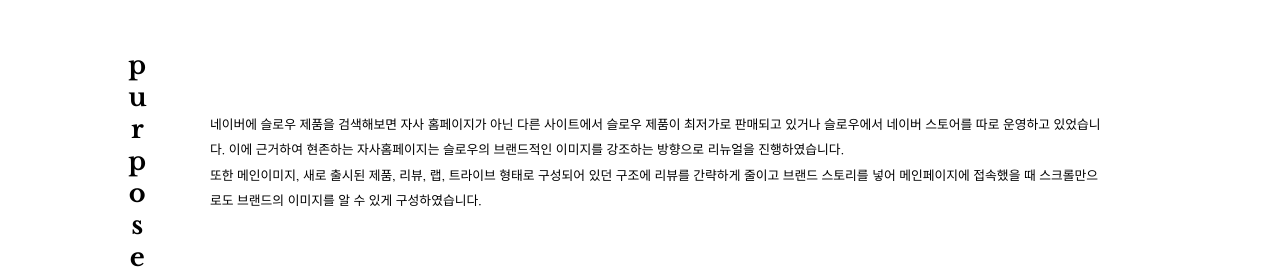
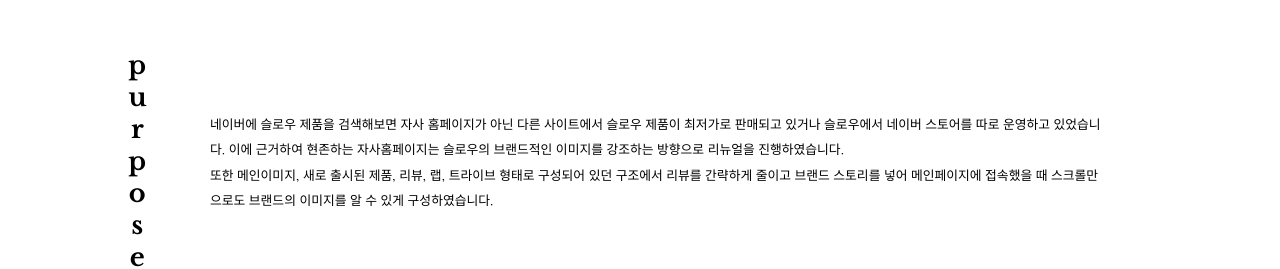
Before and after one commit to takethisbus/Portfolio, a plain HTML site: page slou.html in a window 1280 px wide. Shown: the part 1641-1910 px from the top of the page. Drawn offline with nearby package versions, Linux system fonts and the light colour scheme.

Commit message:
설명 수정

```diff
--- a/slou.html
+++ b/slou.html
@@ -95,7 +95,7 @@
 			<h2>purpose.</h2>
 			<div>
 				<p>네이버에 슬로우 제품을 검색해보면 자사 홈페이지가 아닌 다른 사이트에서 슬로우 제품이 최저가로 판매되고 있거나 슬로우에서 네이버 스토어를 따로 운영하고 있었습니다. 이에 근거하여 현존하는 자사홈페이지는 슬로우의 브랜드적인 이미지를 강조하는 방향으로 리뉴얼을 진행하였습니다.</p>
-				<p> 또한 메인이미지, 새로 출시된 제품, 리뷰, 랩, 트라이브 형태로 구성되어 있던 구조에 리뷰를 간략하게 줄이고 브랜드 스토리를 넣어 메인페이지에 접속했을 때 스크롤만으로도 브랜드의 이미지를 알 수 있게 구성하였습니다.</p>
+				<p> 또한 메인이미지, 새로 출시된 제품, 리뷰, 랩, 트라이브 형태로 구성되어 있던 구조에서 리뷰를 간략하게 줄이고 브랜드 스토리를 넣어 메인페이지에 접속했을 때 스크롤만으로도 브랜드의 이미지를 알 수 있게 구성하였습니다.</p>
 			</div>
 		</div><!--purpose_explain-->
 		<ul>
```
